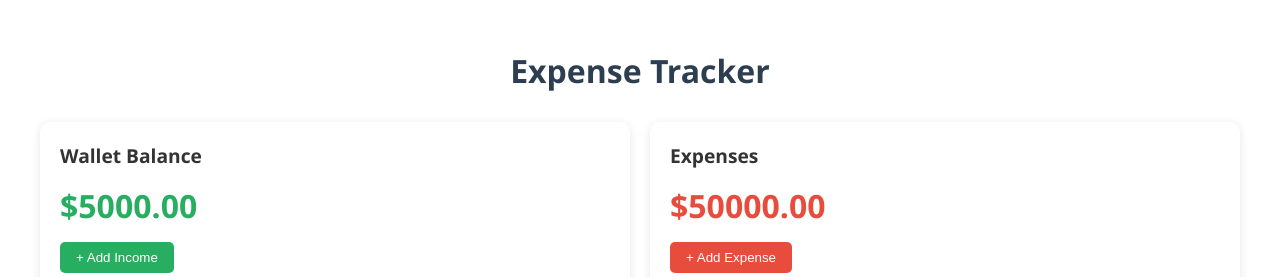
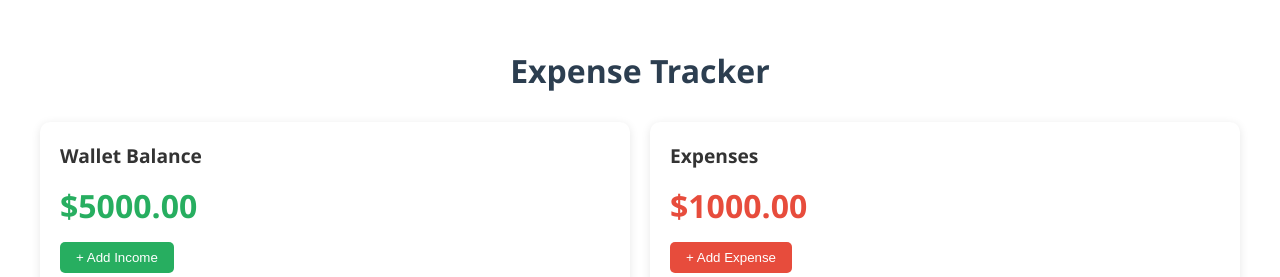
Before and after one commit to alenachankunju/xExpense, a React (Vite) app: page / in a window 1280 px wide. Shown: the top 277 px of the page. Built offline with nearby package versions, Linux system fonts and the light colour scheme.

Commit message:
min expeses updated

```diff
--- a/src/App.jsx
+++ b/src/App.jsx
@@ -16,7 +16,7 @@ const App = () => {
 
   const [totalExpenses, setTotalExpenses] = useState(() => {
     const savedTotalExpenses = localStorage.getItem("expenses");
-    return savedTotalExpenses ? parseFloat(savedTotalExpenses) : 50000;
+    return savedTotalExpenses ? parseFloat(savedTotalExpenses) : 1000;
   });
   const [transactions, setTransactions] = useState(() => {
     const savedTransactions = localStorage.getItem("");
--- a/src/components/ExpensesCard.jsx
+++ b/src/components/ExpensesCard.jsx
@@ -4,7 +4,9 @@ const ExpensesCard = ({ totalExpenses, onAddExpense }) => {
   return (
     <div className="card expenses-card">
       <h2>Expenses</h2>
-      <div className="amount">${totalExpenses.toFixed(2)}</div>
+      <div className="amount" min="0.01" step="0.01" required>
+        ${totalExpenses.toFixed(2)}
+      </div>
       <button type="button" className="btn add-expense" onClick={onAddExpense}>
         + Add Expense
       </button>
```
